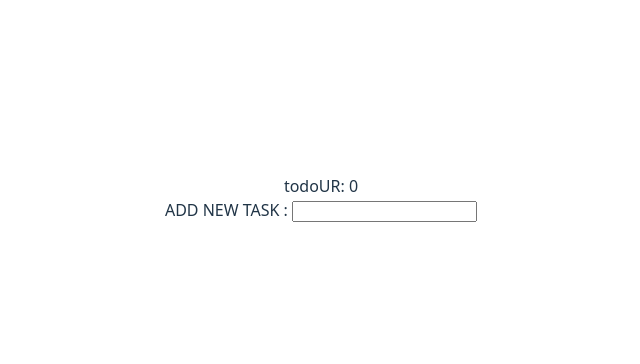
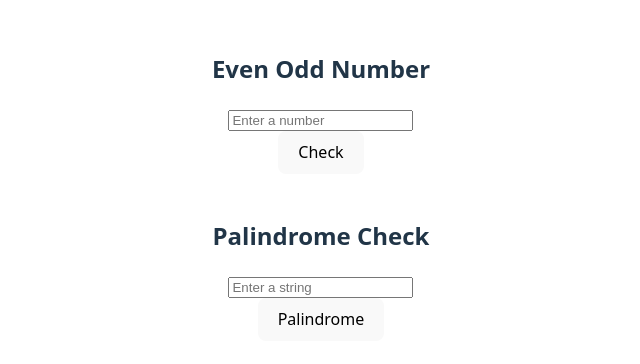
Before and after one commit to Kul-deep-7/react-cac, a React (Vite) app in the folder 05hooks/: page / in a window 1280 px wide. Shown: the part 194-558 px from the top of the page, without its empty margins (319-959 px from the left). Built offline with nearby package versions, Linux system fonts and the light colour scheme.

Commit message:
useState exe

```diff
--- /dev/null
+++ b/05hooks/src/EvenOddPalindrome.jsx
@@ -0,0 +1,49 @@
+import React, { useState } from 'react'
+
+export default function EvenOddPalindrome() {
+    const [number,setNumber] = useState("")
+    const [string, setString] = useState("")
+    const [msg , setMsg]= useState("")
+
+    function OddEven(){
+        if(number % 2 ===0){
+            setMsg("Even Number")
+        }else{
+            setMsg("Odd Number")
+        }
+    }
+
+    function palindrome(){
+        let rev = string.split("").reverse().join("")
+        if(rev === string){
+            setMsg("Palindrome")
+        }else{
+            setMsg("Not a Palindrome")
+        }
+    }
+
+  return (
+    <div>
+        <h2>Even Odd Number</h2>
+        <input type="number"  onChange={(e)=>setNumber(e.target.value)} placeholder='Enter a number' /> <br />
+        <button onClick={OddEven}>Check</button><br /><br />
+
+{/* When you type in the input, onChange updates your state (setNumber). React doesn’t force you to bind value.
+
+Without value → Uncontrolled input. The input keeps its own state (the browser manages what’s inside).
+You can still read the value with onChange, but React isn’t in full control.
+2. With value → Controlled input
+
+In Palindrome, the input’s value is always whatever React state says.
+React fully controls what’s shown inside the input.
+More reliable, especially if you want to clear/reset it later with setNumber("").
+*/}
+
+        <h2>Palindrome Check</h2>
+        <input type="text" value={string} onChange={(e)=>setString(e.target.value)} placeholder='Enter a string' /> <br />
+        <button onClick={palindrome}>Palindrome</button>
+        <br /><br />
+        <p>{msg}</p>
+    </div>
+  )
+}
--- a/05hooks/src/main.jsx
+++ b/05hooks/src/main.jsx
@@ -6,9 +6,10 @@ import Fetch from './fetch.jsx'
 import UR from './useReducer.jsx'
 import Input from './Input.jsx'
 import TodoUR from './todoUR.jsx'
+import EvenOddPalindrome from './EvenOddPalindrome.jsx'
 
 createRoot(document.getElementById('root')).render(
 
-    <TodoUR />
+    <EvenOddPalindrome />
 
 )
```
Also changed, not shown: 05hooks/src/todoUR.jsx (+4 -4 lines).
